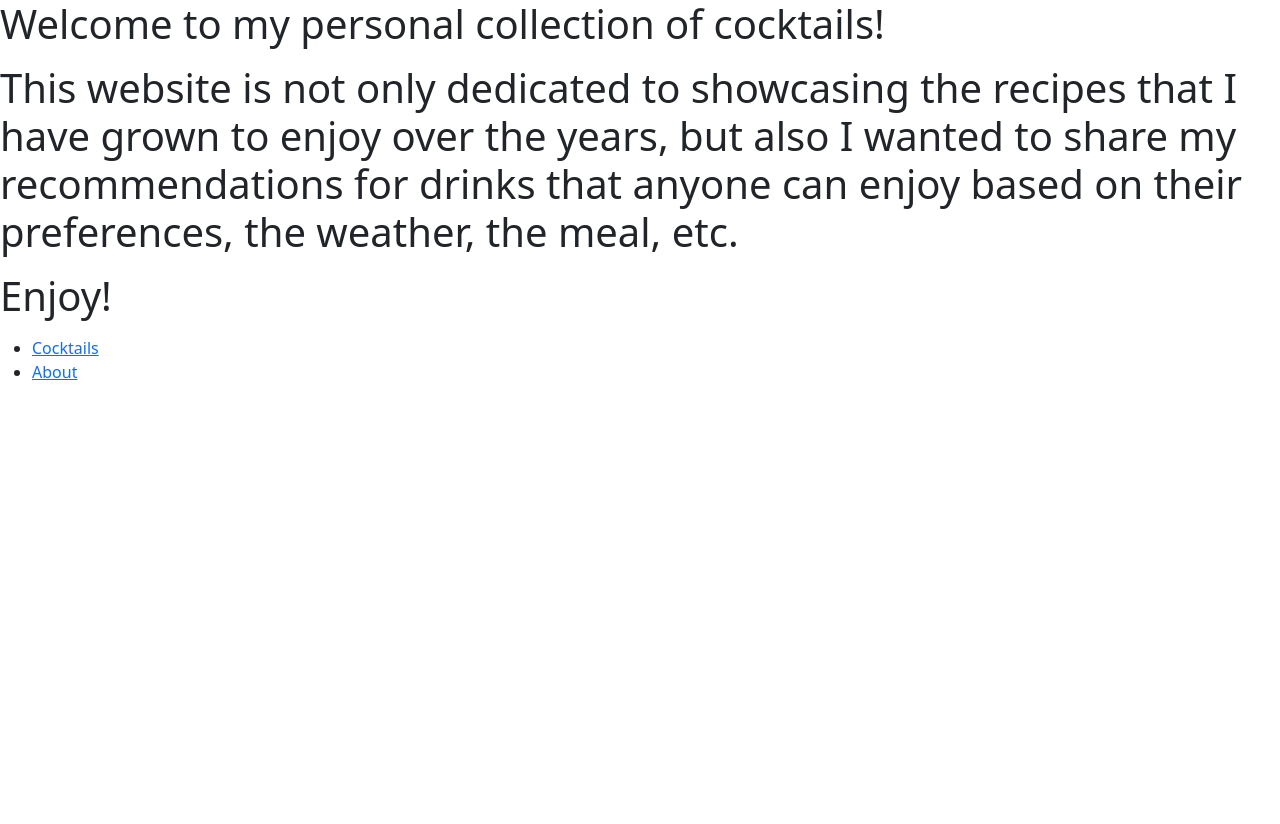
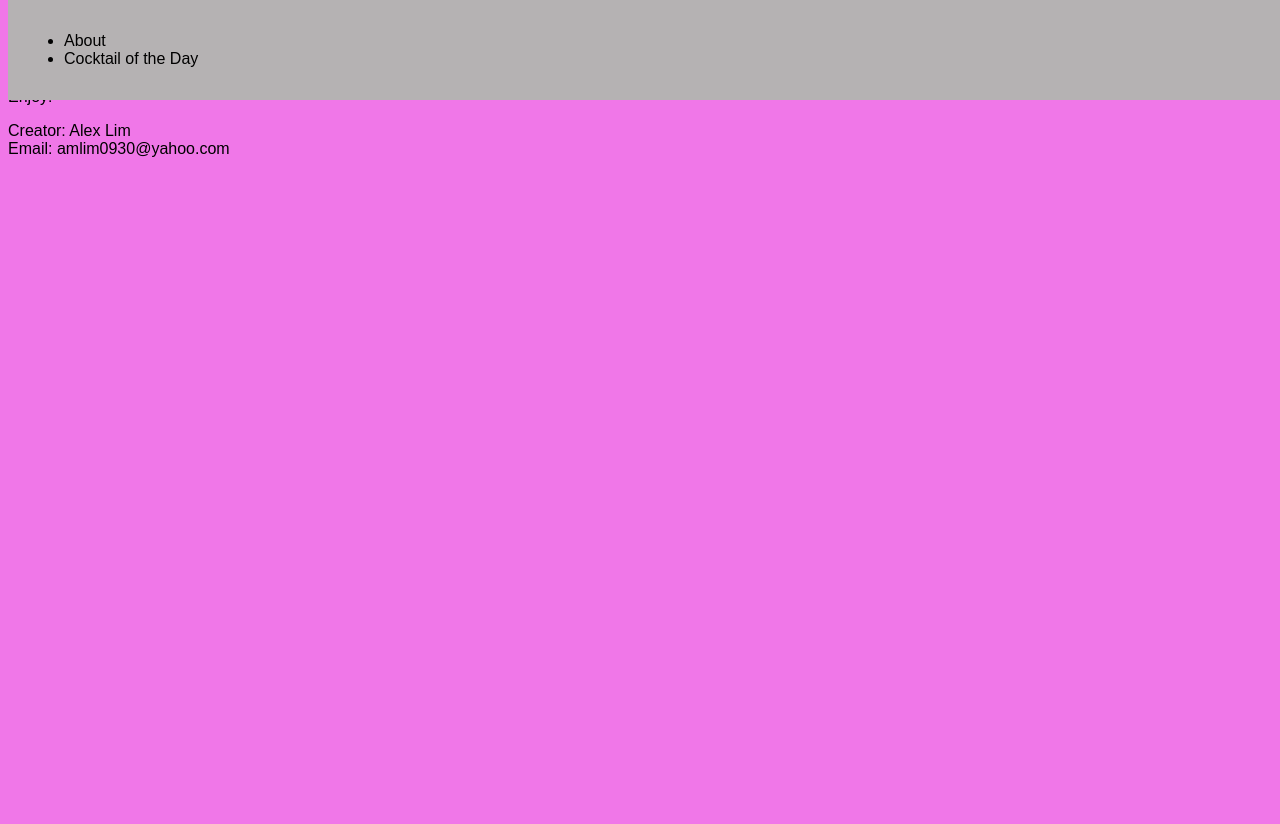
Before and after one commit to alexercise2day/django_projects, a Django app: template miniproject1/cocktail/recipe/cocktail_book/templates/base.html in a window 1280 px wide. Before the commit the page ends 380 px from the top, so only its background shows below. Run offline with Django 3.2, Linux system fonts and the light colour scheme; the template is opened without the code that fills it, so the values that code supplies are empty; some libraries are stand-ins or nearby versions.

Commit message:
updated html and added more data objects

```diff
--- a/miniproject1/cocktail/recipe/cocktail_book/static/style.css
+++ b/miniproject1/cocktail/recipe/cocktail_book/static/style.css
@@ -1,12 +1,41 @@
-.body {
-    background-color: blueviolet;
+header {
+    display: flex;
+    justify-content: center;
+    padding: 1em;
+    align-items: center;
 }
 
-.p {
-    color: whitesmoke;
+
+body {
+    background-color: rgb(240, 119, 232);
+    font-family: sans-serif;
+    align-items: center;
+    justify-content: center;
+    height: 100vh;
 }
 
-.nav {
-    background-color: aqua;
-    color: black;
+title{
+    color: rgb(0,0,0);
+    font-size: 2em;
 }
+
+h1, p {
+    color: rgb(0, 0, 0);
+    font-size: 1em;
+}
+
+nav {
+    background-color: rgb(181, 178, 179);
+    display: flex;
+    justify-content: space-between;
+    padding: 1em;
+    position: fixed;
+    top: 0;
+    width: 100%;
+}
+
+nav a {
+    color: rgb(0, 0, 0);
+    text-decoration: none;
+    padding-right: 1em;
+}
--- a/miniproject1/cocktail/recipe/cocktail_book/templates/base.html
+++ b/miniproject1/cocktail/recipe/cocktail_book/templates/base.html
@@ -1,4 +1,3 @@
-{% load django_bootstrap5 %}
 {% load static %}
 <!DOCTYPE html>
 <html lang="en">
@@ -6,34 +5,31 @@
 <meta charset="UTF-8">
 <meta http-equiv="X-UA-Compatible" content="IE edge">
 <meta name="viewport" content="width=device-width, initial-scale=1.0">
-<title>
-{% block title %}
-    Cocktail Cook Book
-{% endblock %}
-</title>
-{% block styles %}
-{% bootstrap_css %}
 <link rel="stylesheet" type="text/css" href="{% static 'cocktail_book/style.css' %}">
-{% endblock %}
 </head>
 <body>
-    <h1>
-        <p> Welcome to my personal collection of cocktails!</p>
-        <p> This website is not only dedicated to showcasing the recipes that I have grown to enjoy over the years, but also I wanted to share my recommendations for drinks that anyone can enjoy based on their preferences, the weather, the meal, etc. </p>
-        <p> Enjoy! </p>
-    </h1>
+    <title>
+        {% block title %}
+            Cocktail Cook Book
+        {% endblock %}
+    </title>
+        <p>
+            Welcome to my personal collection of cocktails! <br>This website is not only dedicated to showcasing the recipes that I have grown to enjoy over the years, but also I wanted to share my recommendations for drinks that anyone can enjoy based on their preferences, the weather, the meal, etc.</br>
+            <br>Enjoy!</br>
+        </p>
     {% block content %}
     <div id="content">
     <nav>
         <ul>
-            <li><a href="cocktails.html">Cocktails</a></li>
             <li><a href="about.html">About</a></li>
+            <li><a href="cocktail_rec.html">Cocktail of the Day</a></li>
         </ul>
     </nav>
     </div>
     {% endblock %}
-    <!-- Bootstrap links -->
-    <script src="https://cdn.jsdelivr.net/npm/bootstrap@5.0.2/dist/js/bootstrap.bundle.min.js" integrity="sha384-MrcW6ZMFYlzcLA8Nl+NtUVF0sA7MsXsP1UyJoMp4YLEuNSfAP+JcXn/tWtIaxVXM" crossorigin="anonymous"> </script>
 
 </body>
+<footer>
+        <p>Creator: Alex Lim <br>Email: amlim0930@yahoo.com</br></p>
+</footer>
 </html>
--- /dev/null
+++ b/miniproject1/cocktail/recipe/cocktail_book/templates/cocktail_rec.html
@@ -0,0 +1 @@
+{% extends 'base.html' %}
--- a/miniproject1/cocktail/recipe/cocktail_book/urls.py
+++ b/miniproject1/cocktail/recipe/cocktail_book/urls.py
@@ -5,8 +5,7 @@ from django.conf.urls.static import static
 
 
 urlpatterns = [
-    path('cocktails/', views.cocktails, name='cocktails'),
-    path('', views.base, name='base'),
+    path('home/', views.base, name='home'),
     path('vodka/', views.vodka, name='vodka'),
 ]
 if settings.DEBUG:
--- a/miniproject1/cocktail/recipe/cocktail_book/views.py
+++ b/miniproject1/cocktail/recipe/cocktail_book/views.py
@@ -6,8 +6,6 @@ from rest_framework.response import Response
 def base(request):
     return render(request, 'base.html')
 
-def cocktails(request):
-    return render(request, 'cocktails.html')
-
 def vodka(request):
-    return render(request, 'vodka.html')
+    vodka_list = Vodka.objects.all().order_by('name')
+    return render(request, 'vodka.html', {'vodka_list': vodka_list})
--- a/miniproject1/cocktail/recipe/recipe/settings.py
+++ b/miniproject1/cocktail/recipe/recipe/settings.py
@@ -11,6 +11,8 @@ https://docs.djangoproject.com/en/4.1/ref/settings/
 """
 
 from pathlib import Path
+import mimetypes
+
 
 # Build paths inside the project like this: BASE_DIR / 'subdir'.
 BASE_DIR = Path(__file__).resolve().parent.parent
@@ -146,3 +148,6 @@ STATIC_URL = "static/"
 # https://docs.djangoproject.com/en/4.1/ref/settings/#default-auto-field
 
 DEFAULT_AUTO_FIELD = "django.db.models.BigAutoField"
+
+# Making sure that css file loads correctly on browser
+mimetypes.add_type("text/css", ".css", True)
```
Also changed, not shown: miniproject1/cocktail/recipe/cocktail_book/templates/cocktails.html (deleted, +0 -13 lines), miniproject1/cocktail/recipe/cocktail_book/templates/vodka.html (+7 -1 lines), miniproject1/cocktail/recipe/db.sqlite3.
